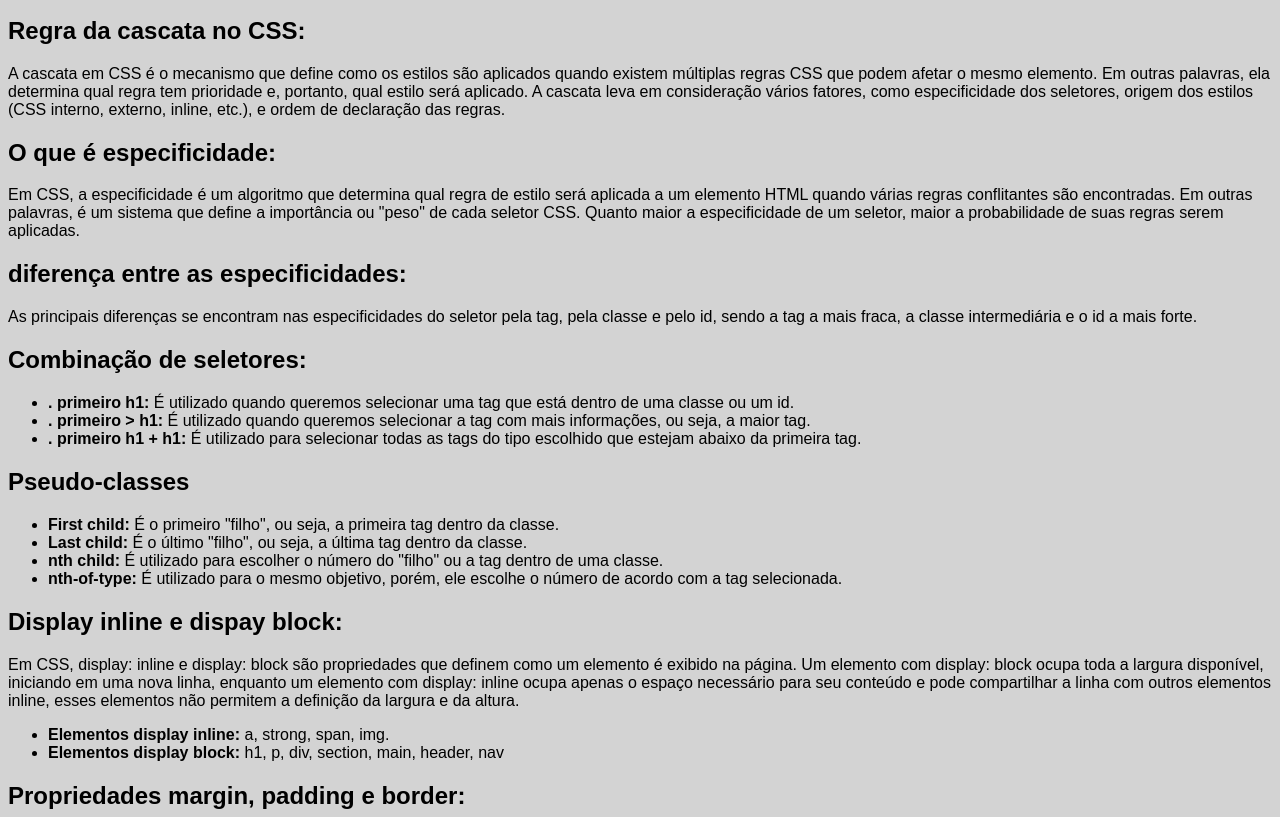
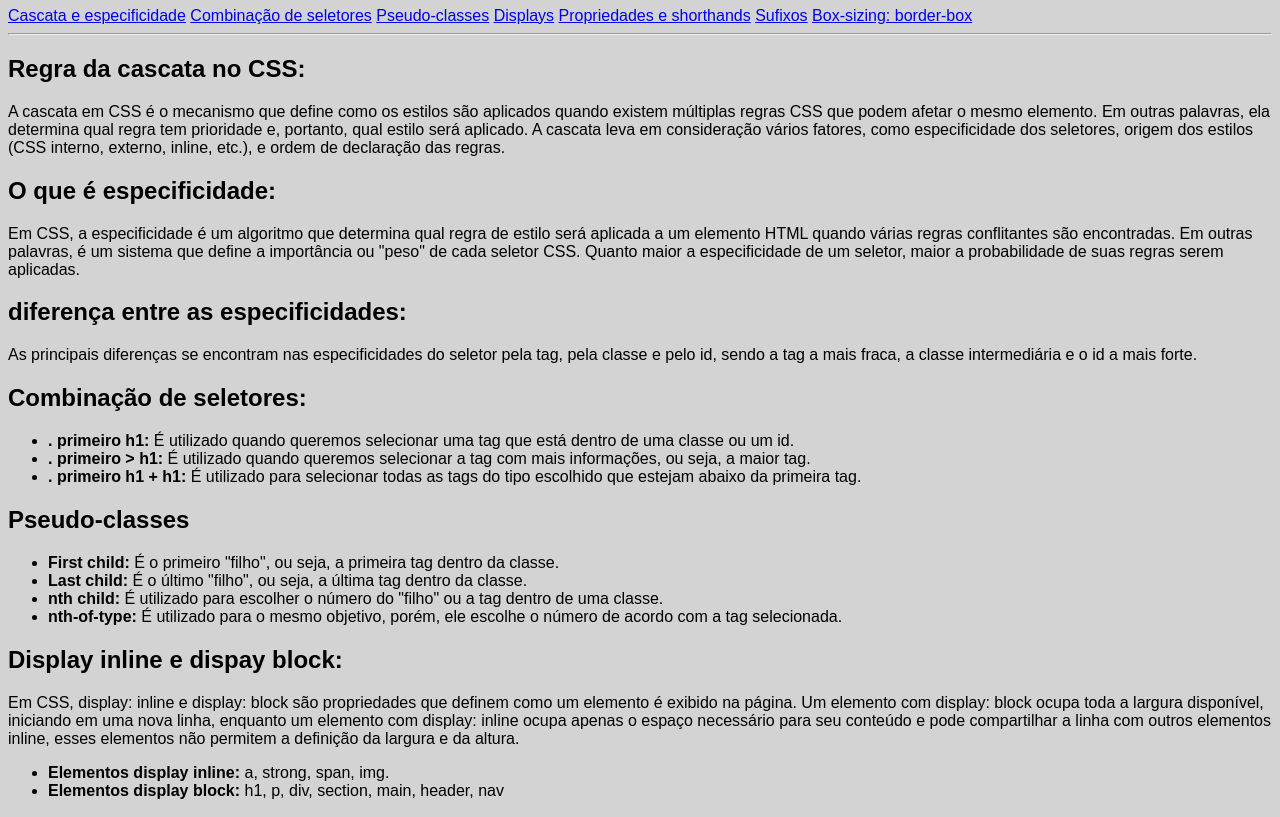
Before and after one commit to VictorRaphael14/atividade-regras-e-especificidades-do-CSS, a plain HTML site: page index.html in a window 1280 px wide. Shown: the part 73-890 px from the top of the page. Drawn offline with Linux system fonts and the light colour scheme.

Commit message:
Fim da atividade

```diff
--- a/index.html
+++ b/index.html
@@ -8,15 +8,24 @@
 </head>
 <body>
     <header>
-        <nav>
+
             <h1>Regras e especificidades do CSS</h1>
-        </nav>
+
+            <nav>
+                <a href="#cascata_e_especificidade">Cascata e especificidade</a>
+                <a href="#combinacao_seletores">Combinação de seletores</a>
+                <a href="#pseudo-classes">Pseudo-classes</a>
+                <a href="#displays">Displays</a>
+                <a href="#propriedades-e-shorthands">Propriedades e shorthands</a>
+                <a href="#sufixos">Sufixos</a>
+                <a href="#box-sizing-border-box">Box-sizing: border-box</a>
+            </nav>
     </header>
 
     <hr>
 
     <main>
-        <div class="cascata_e_especificidade">
+        <div id="cascata_e_especificidade">
             <section>
                 <h2>Regra da cascata no CSS:</h2>
                 <p>A cascata em CSS é o mecanismo que define como os estilos são aplicados quando existem múltiplas regras CSS que podem afetar o mesmo elemento. Em outras palavras, ela determina qual regra tem prioridade e, portanto, qual estilo será aplicado. A cascata leva em consideração vários fatores, como especificidade dos seletores, origem dos estilos (CSS interno, externo, inline, etc.), e ordem de declaração das regras. </p>
@@ -33,7 +42,7 @@
             </section>
         </div>
 
-        <div class="combinacao_seletores">
+        <div id="combinacao_seletores">
             <section>
                 <h2>Combinação de seletores:</h2>
                 <ul>
@@ -44,7 +53,7 @@
             </section>
         </div>
 
-        <div class="pseudo-classes">
+        <div id="pseudo-classes">
             <section>
                 <h2>Pseudo-classes</h2>
                 <ul>
@@ -56,7 +65,7 @@
             </section>
         </div>
 
-        <div class="displays">
+        <div id="displays">
             <section>
                 <h2>Display inline e dispay block:</h2>
                 <p>Em CSS, display: inline e display: block são propriedades que definem como um elemento é exibido na página. Um elemento com display: block ocupa toda a largura disponível, iniciando em uma nova linha, enquanto um elemento com display: inline ocupa apenas o espaço necessário para seu conteúdo e pode compartilhar a linha com outros elementos inline, esses elementos não permitem a definição da largura e da altura.</p>
@@ -67,7 +76,7 @@
             </section>
         </div>
 
-        <div class="propriedades-e-shorthands">
+        <div id="propriedades-e-shorthands">
             <section>
                 <h2>Propriedades margin, padding e border:</h2>
                 <p>Em CSS, as propriedades margin, padding e border são fundamentais para controlar o espaçamento e a aparência visual de elementos HTML. A margin define o espaçamento externo ao redor de um elemento, a padding define o espaçamento interno entre o conteúdo do elemento e sua borda, e a border adiciona uma borda ao redor do elemento.</p>
@@ -84,7 +93,7 @@
             </section>
         </div>
 
-        <div class="sufixos">
+        <div id="sufixos">
             <section>
                 <h2>sufixos:</h2>
                 <ul>
@@ -98,7 +107,7 @@
             </section>
         </div>
 
-        <div class="box-sizing-border-box">
+        <div id="box-sizing-border-box">
             <section>
                 <h2>Box-sizing: border-box:</h2>
                 <p> é uma propriedade que define como a largura e a altura de um elemento são calculadas. Ao contrário do valor padrão (content-box), onde a largura e a altura se aplicam apenas ao conteúdo, com border-box, a largura e a altura incluem o conteúdo, o preenchimento (padding) e a borda. Isso significa que, ao adicionar padding ou borda a um elemento, ele não aumenta de tamanho, mas sim, o conteúdo dentro dele é redimensionado para acomodar essas adições, mantendo a largura e altura totais definidas.</p>
```
